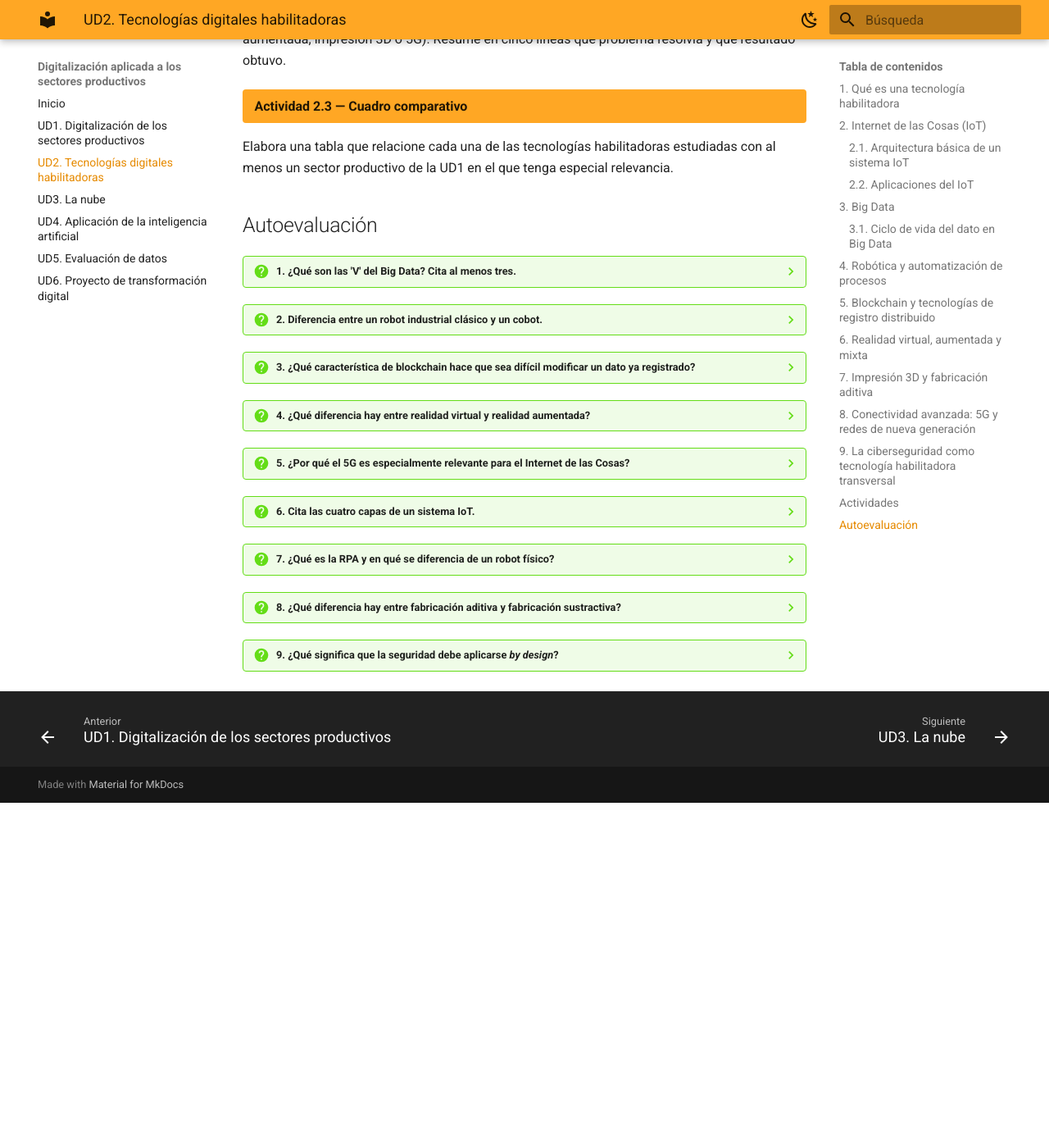
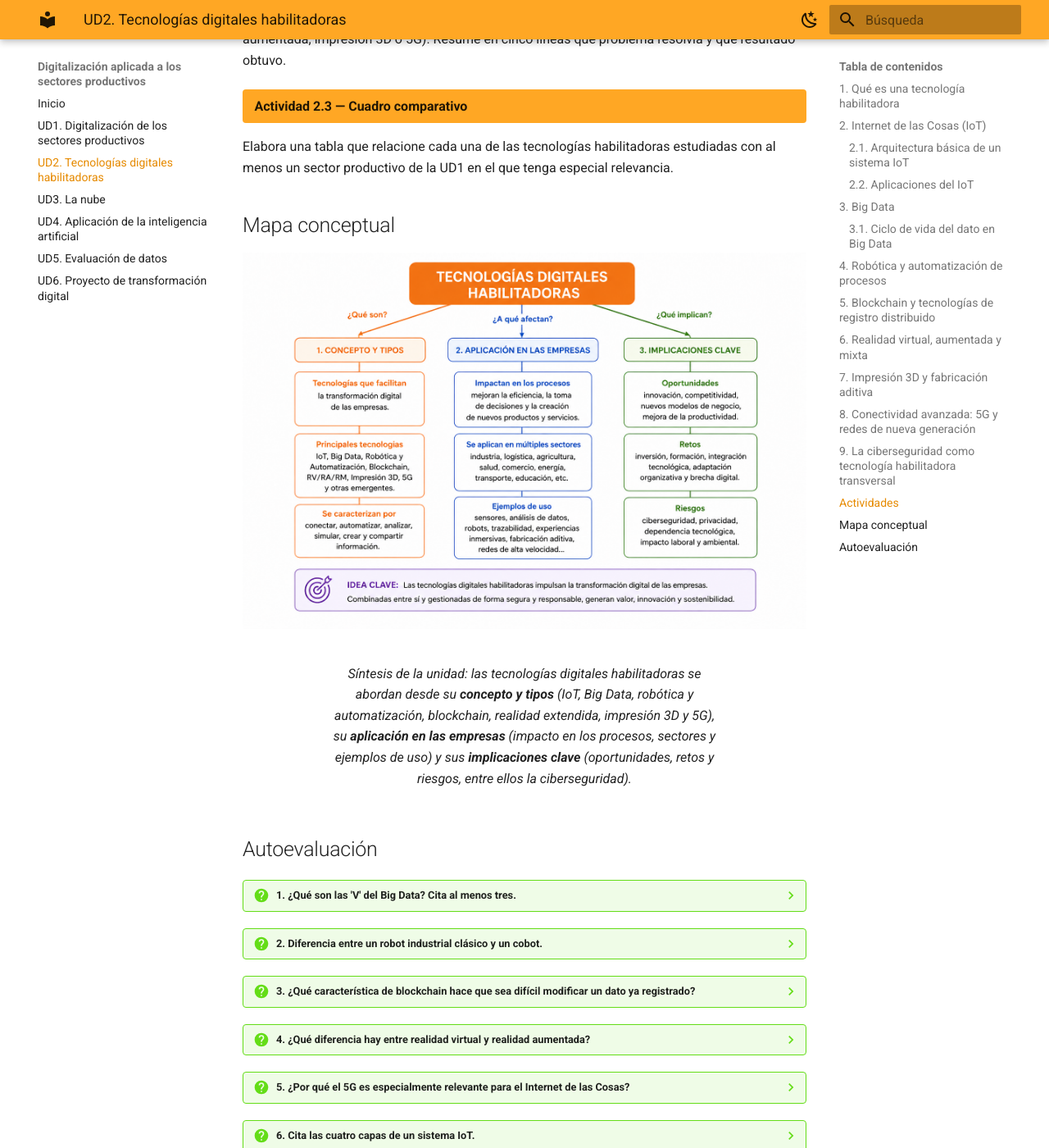
Before and after one commit to angelabserrano/digitalizacion, an MkDocs documentation site: the page built from docs/ud2.md, in a window 1280 px wide and 1400 px high, scrolled down 7591 px. Shown: the whole window at 82% size. Built offline with MkDocs 1.6.1 and Material for MkDocs 9.7.7, drawn with Linux system fonts in a browser that asks for light colours; before the commit the page ends 8570 px from its top, so only the background shows below that.

Commit message:
UD1/UD2: mapa conceptual antes de la autoevaluación e imagen UD2
- Reordena la sección "Mapa conceptual" para que preceda a
  "Autoevaluación" en UD1 y UD2.
- Sustituye el diagrama SVG de UD2 por la imagen mapa_conceptual_ut2.png
  (mismo estilo de tres ramas que UD1) y actualiza alt/figcaption.

Co-Authored-By: Claude Sonnet 5 <noreply@anthropic.com>
Claude-Session: https://claude.ai/code/session_0199GcEAU4R9qsjiX9QUNZc5

```diff
--- a/docs/ud2.md
+++ b/docs/ud2.md
@@ -208,6 +208,13 @@ Busca una noticia reciente sobre una empresa (española o internacional) que hay
 
 Elabora una tabla que relacione cada una de las tecnologías habilitadoras estudiadas con al menos un sector productivo de la UD1 en el que tenga especial relevancia.
 
+## Mapa conceptual
+
+<figure markdown="span">
+  ![Mapa conceptual de la Unidad 2: las tecnologías digitales habilitadoras y sus tres ramas —concepto y tipos, aplicación en las empresas, e implicaciones clave](assets/img/ud2-mapa-conceptual.png){ width="960" }
+  <figcaption>Síntesis de la unidad: las tecnologías digitales habilitadoras se abordan desde su <strong>concepto y tipos</strong> (IoT, Big Data, robótica y automatización, blockchain, realidad extendida, impresión 3D y 5G), su <strong>aplicación en las empresas</strong> (impacto en los procesos, sectores y ejemplos de uso) y sus <strong>implicaciones clave</strong> (oportunidades, retos y riesgos, entre ellos la ciberseguridad).</figcaption>
+</figure>
+
 ## Autoevaluación
 
 ??? question "1. ¿Qué son las 'V' del Big Data? Cita al menos tres."
```
Also changed, not shown: docs/ud1.md (+7 -7 lines), docs/assets/img/ud2-mapa-conceptual.png (added).
